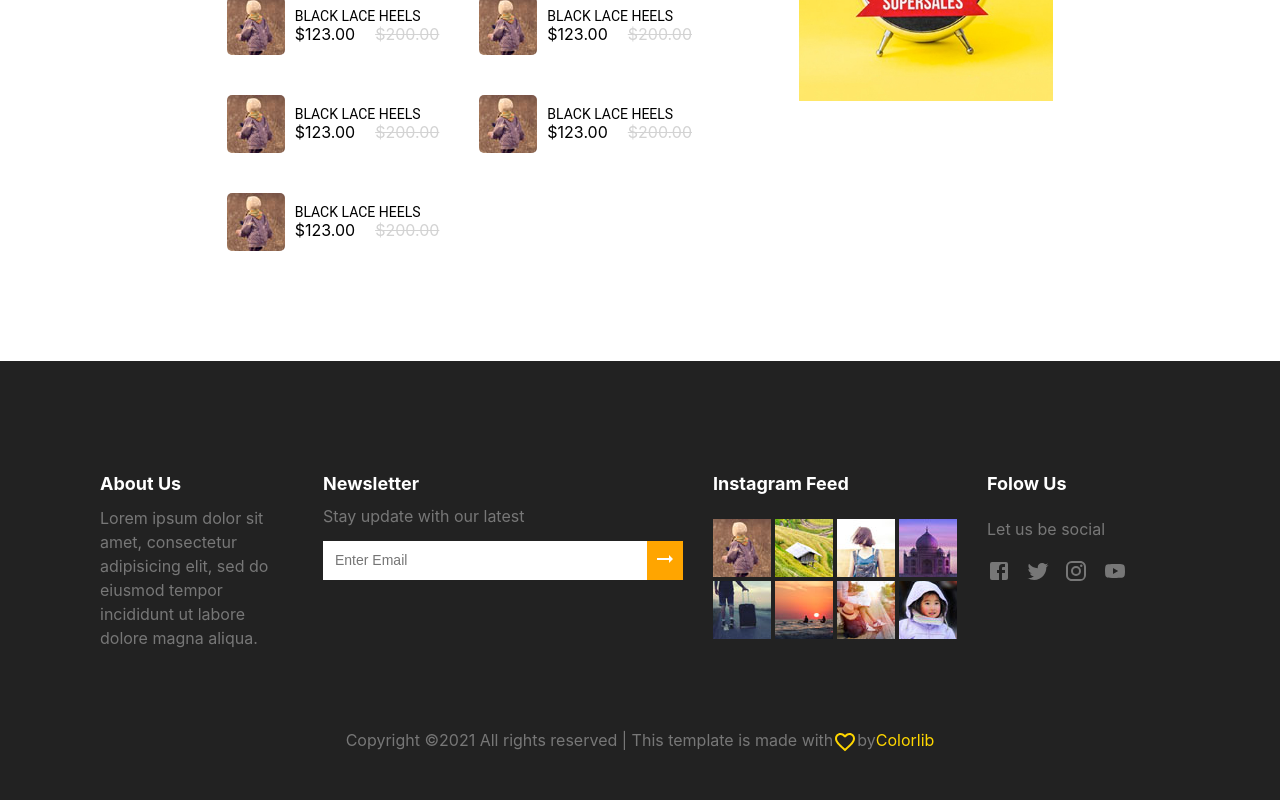
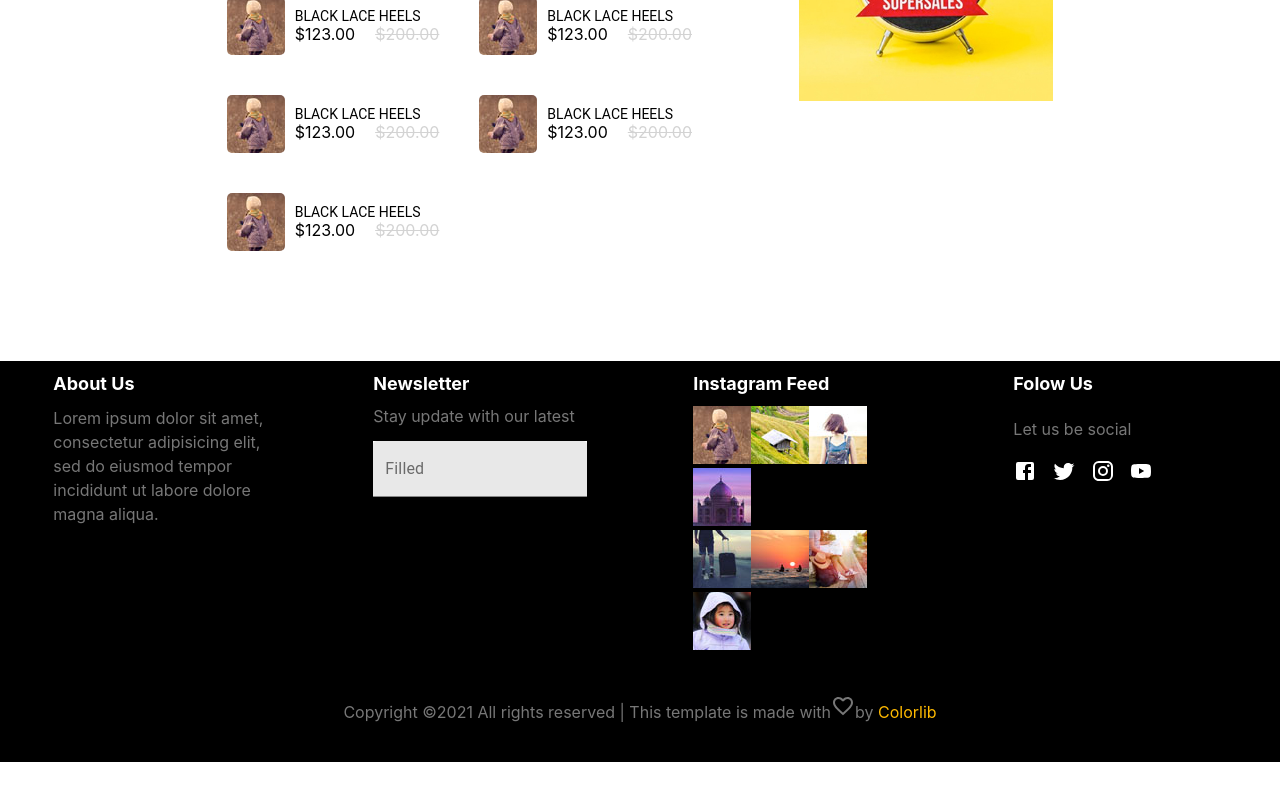
Before and after one commit to mexell96/karma-shop, a React (Create React App) app: page / in a window 1280 px wide. Shown: the part 2936-3736 px from the top of the page. After the commit the page ends 3698 px from the top, so only its background shows below. Built offline with nearby package versions, Linux system fonts and the light colour scheme.

Commit message:
changed Footer

```diff
--- a/src/components/Footer/Footer.jsx
+++ b/src/components/Footer/Footer.jsx
@@ -1,27 +1,44 @@
-import classes from "./Footer.module.css";
 import AboutUs from "./components/AboutUs/AboutUs";
 import FollowUs from "./components/FollowUs/FollowUs";
 import InstagramFeed from "./components/InstagramFeed/InstagramFeed";
 import Newsletter from "./components/Newsletter/Newsletter";
 import FavoriteBorderIcon from "@material-ui/icons/FavoriteBorder";
+import Grid from "@material-ui/core/Grid";
 
 function Footer() {
   return (
-    <div className={classes.footer}>
-      <div className={classes.blocks}>
+    <Grid container justify="space-around" style={{ background: "black" }}>
+      <Grid item xl={2} lg={2} md={5} m={5} xs={10}>
         <AboutUs />
+      </Grid>
+      <Grid item xl={2} lg={2} md={5} m={5} xs={10}>
         <Newsletter />
+      </Grid>
+      <Grid item xl={2} lg={2} md={5} m={5} xs={10}>
         <InstagramFeed />
+      </Grid>
+      <Grid item xl={2} lg={2} md={5} m={5} xs={10}>
         <FollowUs />
-      </div>
-      <p className={classes.copyright}>
-        Copyright ©2021 All rights reserved | This template is made with
-        <i className={classes.yellow}>
-          <FavoriteBorderIcon />
-        </i>
-        by <span className={classes.yellow}>Colorlib</span>
-      </p>
-    </div>
+      </Grid>
+
+      <Grid
+        item
+        xl={10}
+        lg={10}
+        md={10}
+        m={10}
+        xs={10}
+        justify="center"
+        style={{ color: "#777777", padding: "40px" }}>
+        <p style={{ textAlign: "center" }}>
+          Copyright ©2021 All rights reserved | This template is made with
+          <i>
+            <FavoriteBorderIcon />
+          </i>
+          by <span style={{ color: "#ffba00" }}>Colorlib</span>
+        </p>
+      </Grid>
+    </Grid>
   );
 }
 
--- a/src/components/Footer/Footer.module.css
+++ /dev/null
@@ -1,25 +0,0 @@
-.footer {
-    display: flex;
-    flex-direction: column;
-    align-items: center;
-    background-color: #222222;
-    color: #777777;
-    padding: 100px 100px;
-
-}
-
-.blocks {
-    display: grid;
-    grid-template-columns: 1fr 1fr 1fr 1fr;
-    column-gap: 30px;
-}
-
-.yellow {
-    color: gold;
-}
-
-.copyright {
-    margin-top: 80px;
-    display: flex;
-    justify-content: center;
-}
--- a/src/components/Footer/components/AboutUs/AboutUs.jsx
+++ b/src/components/Footer/components/AboutUs/AboutUs.jsx
@@ -1,13 +1,15 @@
-import classes from './AboutUs.module.css'
+import classes from "./AboutUs.module.css";
 
 function AboutUs() {
-
-    return (
-        <div className={classes.container}>
-            <h1 className={classes.title}>About Us</h1>
-            <p className={classes.info}>Lorem ipsum dolor sit amet, consectetur adipisicing elit, sed do eiusmod tempor incididunt ut labore dolore magna aliqua.</p>
-        </div>
-    );
+  return (
+    <div>
+      <h1 className={classes.title}>About Us</h1>
+      <p className={classes.info}>
+        Lorem ipsum dolor sit amet, consectetur adipisicing elit, sed do eiusmod
+        tempor incididunt ut labore dolore magna aliqua.
+      </p>
+    </div>
+  );
 }
 
 export default AboutUs;
--- a/src/components/Footer/components/AboutUs/AboutUs.module.css
+++ b/src/components/Footer/components/AboutUs/AboutUs.module.css
@@ -1,12 +1,7 @@
-.container {
-    flex-basis: 25%;
-}
-
 .title {
   font-size: 18px;
   color: white;
 }
-
 .info {
   line-height: 1.5;
   color: #777777;
--- a/src/components/Footer/components/FollowUs/FollowUs.jsx
+++ b/src/components/Footer/components/FollowUs/FollowUs.jsx
@@ -1,19 +1,19 @@
-import classes from './FollowUs.module.css'
-import FacebookIcon from '@material-ui/icons/Facebook';
-import TwitterIcon from '@material-ui/icons/Twitter';
-import InstagramIcon from '@material-ui/icons/Instagram';
-import YouTubeIcon from '@material-ui/icons/YouTube';
+import classes from "./FollowUs.module.css";
+import FacebookIcon from "@material-ui/icons/Facebook";
+import TwitterIcon from "@material-ui/icons/Twitter";
+import InstagramIcon from "@material-ui/icons/Instagram";
+import YouTubeIcon from "@material-ui/icons/YouTube";
 
 function FollowUs() {
   return (
-        <div className={classes.container}>
+    <div>
       <h1 className={classes.title}>Folow Us</h1>
       <p className={classes.info}>Let us be social</p>
       <div className={classes.socials}>
-                <FacebookIcon />
-                <TwitterIcon />
-                <InstagramIcon />
-                <YouTubeIcon />
+        <FacebookIcon className={classes.svgImg} />
+        <TwitterIcon className={classes.svgImg} />
+        <InstagramIcon className={classes.svgImg} />
+        <YouTubeIcon className={classes.svgImg} />
       </div>
     </div>
   );
--- a/src/components/Footer/components/FollowUs/FollowUs.module.css
+++ b/src/components/Footer/components/FollowUs/FollowUs.module.css
@@ -1,29 +1,22 @@
-.container {
-    flex-basis: 25%;
-}
-
 .title {
   margin-bottom: 25px;
   font-size: 18px;
   color: white;
 }
-
 .info {
   color: #777777;
   margin-bottom: 20px;
 }
-
 .socials {
   display: flex;
   justify-content: space-between;
   width: 140px;
 }
-
-svg {
+.svgImg {
   cursor: pointer;
+  color: white;
 }
-
-svg:hover {
-    color: gold;
+.svgImg:hover {
+  color: #ffba00;
   transition: color 0.2s linear;
 }
--- a/src/components/Footer/components/InstagramFeed/InstagramFeed.jsx
+++ b/src/components/Footer/components/InstagramFeed/InstagramFeed.jsx
@@ -1,30 +1,33 @@
-import classes from './InstagramFeed.module.css'
-import i1 from '../../../../images/instPhotos/i1.jpg'
-import i2 from '../../../../images/instPhotos/i2.jpg'
-import i3 from '../../../../images/instPhotos/i3.jpg'
-import i4 from '../../../../images/instPhotos/i4.jpg'
-import i5 from '../../../../images/instPhotos/i5.jpg'
-import i6 from '../../../../images/instPhotos/i6.jpg'
-import i7 from '../../../../images/instPhotos/i7.jpg'
-import i8 from '../../../../images/instPhotos/i8.jpg'
+import i1 from "../../../../images/instPhotos/i1.jpg";
+import i2 from "../../../../images/instPhotos/i2.jpg";
+import i3 from "../../../../images/instPhotos/i3.jpg";
+import i4 from "../../../../images/instPhotos/i4.jpg";
+import i5 from "../../../../images/instPhotos/i5.jpg";
+import i6 from "../../../../images/instPhotos/i6.jpg";
+import i7 from "../../../../images/instPhotos/i7.jpg";
+import i8 from "../../../../images/instPhotos/i8.jpg";
+import Grid from "@material-ui/core/Grid";
 
 function InstagramFeed() {
-
-    return (
-        <div className={classes.container}>
-            <h1 className={classes.title}>Instagram Feed</h1>
-            <div className={classes.imgContainer}>
-                <img src={i1} alt="inst"/>
-                <img src={i2} alt="inst"/>
-                <img src={i3} alt="inst"/>
-                <img src={i4} alt="inst"/>
-                <img src={i5} alt="inst"/>
-                <img src={i6} alt="inst"/>
-                <img src={i7} alt="inst"/>
-                <img src={i8} alt="inst"/>
-            </div>
-        </div>
-    );
+  return (
+    <>
+      <h1 style={{ fontSize: "18px", color: "white" }}>Instagram Feed</h1>
+      <Grid container>
+        <Grid item xl={10} lg={10} md={10} m={10} xs={10}>
+          <img src={i1} alt="inst" />
+          <img src={i2} alt="inst" />
+          <img src={i3} alt="inst" />
+          <img src={i4} alt="inst" />
+        </Grid>
+        <Grid item xl={10} lg={10} md={10} m={10} xs={10}>
+          <img src={i5} alt="inst" />
+          <img src={i6} alt="inst" />
+          <img src={i7} alt="inst" />
+          <img src={i8} alt="inst" />
+        </Grid>
+      </Grid>
+    </>
+  );
 }
 
 export default InstagramFeed;
--- a/src/components/Footer/components/InstagramFeed/InstagramFeed.module.css
+++ /dev/null
@@ -1,17 +0,0 @@
-.container {
-    flex-basis: 25%;
-}
-
-.title {
-    font-size: 18px;
-    color: white;
-    margin-bottom: 25px;
-}
-
-.imgContainer {
-    display: grid;
-    grid-template-columns: 1fr 1fr 1fr 1fr;
-    grid-template-rows: 1fr 1fr;
-    row-gap: 4px;
-    column-gap: 4px;
-}
--- a/src/components/Footer/components/Newsletter/Newsletter.jsx
+++ b/src/components/Footer/components/Newsletter/Newsletter.jsx
@@ -1,18 +1,23 @@
-import classes from './Newsletter.module.css';
-import ArrowRightAltIcon from '@material-ui/icons/ArrowRightAlt';
+import TextField from "@material-ui/core/TextField";
+import React from "react";
+import classes from "./Newsletter.module.css";
 
 function Newsletter() {
+  return (
+    <div>
+      <h1 className={classes.title}>Newsletter</h1>
+      <p className={classes.info}>Stay update with our latest</p>
 
-    return (
-        <div className={classes.container}>
-            <h1 className={classes.title}>Newsletter</h1>
-            <p className={classes.info}>Stay update with our latest</p>
-            <div className={classes.inputContainer}>
-                <input className={classes.input} placeholder='Enter Email'></input>
-                <button><ArrowRightAltIcon /></button>
-            </div>
-        </div>
-    );
+      <form noValidate autoComplete="off">
+        <TextField
+          id="filled-basic"
+          label="Filled"
+          variant="filled"
+          style={{ background: "white" }}
+        />
+      </form>
+    </div>
+  );
 }
 
 export default Newsletter;
--- a/src/components/Footer/components/Newsletter/Newsletter.module.css
+++ b/src/components/Footer/components/Newsletter/Newsletter.module.css
@@ -1,35 +1,8 @@
-.container {
-    flex-basis: 25%;
-}
-
 .title {
   font-size: 18px;
   color: white;
 }
-
 .info {
   color: #777777;
   margin-bottom: 15px;
 }
-
-.inputContainer {
-    display: flex;
-    justify-content: space-between;
-}
-
-.input {
-    width: 300px;
-    padding: 10px 12px;
-    outline: none;
-    font-size: 14px;
-    border: none;
-}
-
-.inputContainer button {
-    cursor: pointer;
-    color: white;
-    background-color: orange;
-    border: none;
-    outline: none;
-    padding: 6px;
-}
```
Lines whose indentation alone changed are shown as unchanged.
